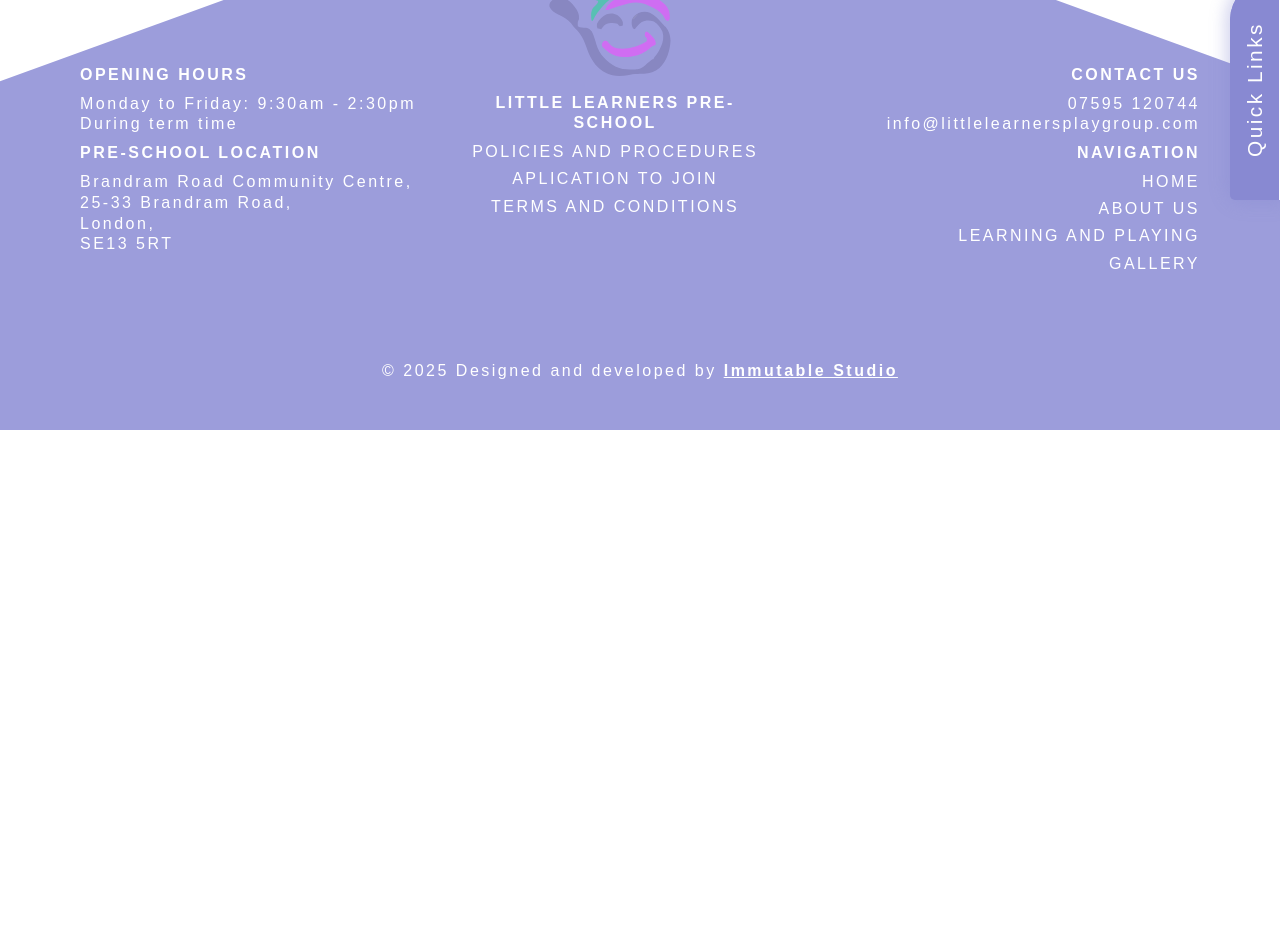
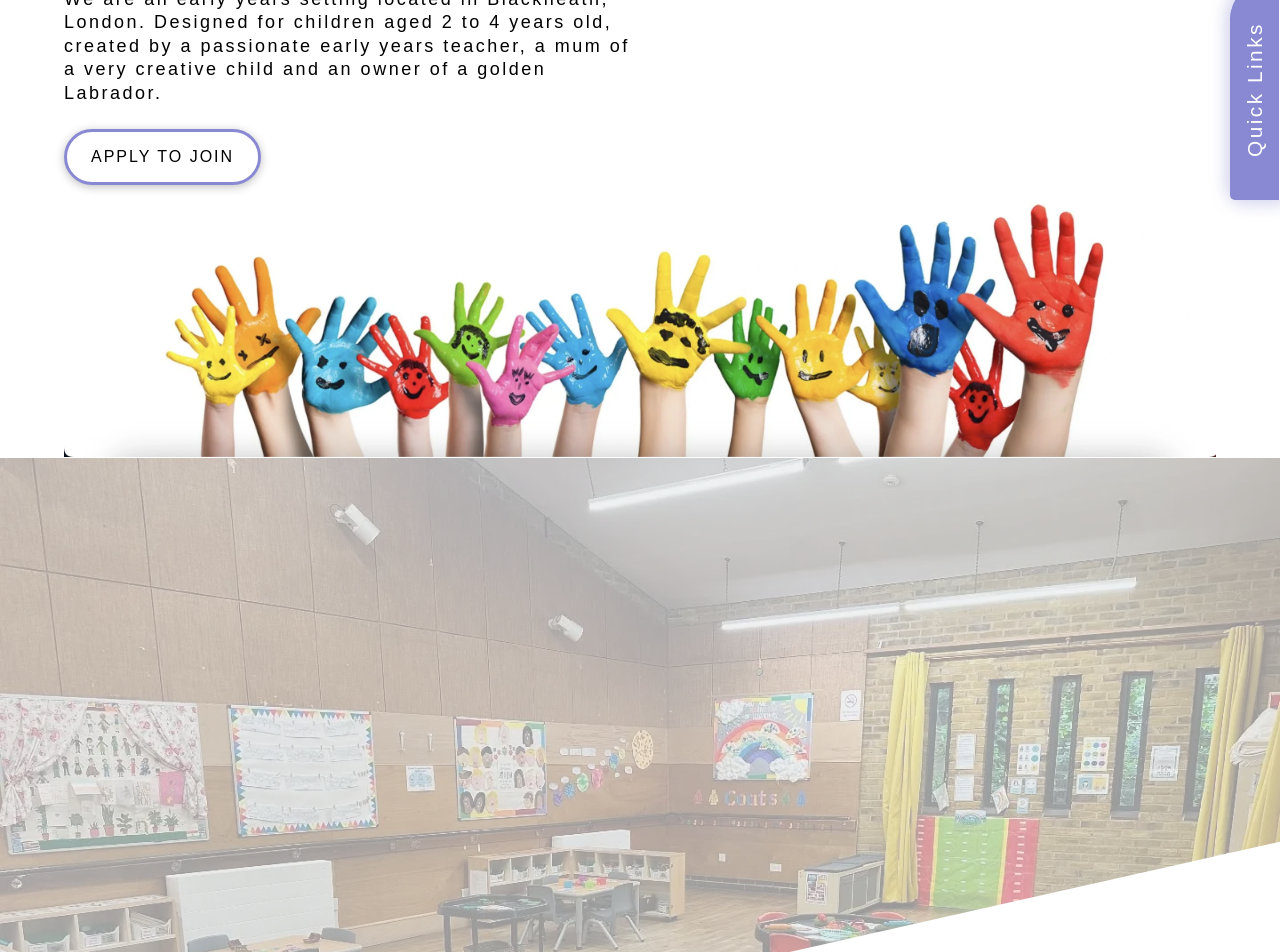
Before and after one commit to curveservices/little-learners, a React (Vite) app: page / in a window 1280 px wide. Shown: the part 300-1252 px from the top of the page. Before the commit the page ends 800 px from the top, so only its background shows below. Built offline with nearby package versions, Linux system fonts and the light colour scheme.

Commit message:
Add Home page layout with hero section, cards, and testimonials

```diff
--- a/src/pages/home/index.jsx
+++ b/src/pages/home/index.jsx
@@ -1,10 +1,108 @@
-import React from 'react'
+import Button from '../../components/button';
+import home from '../../assets/images/home-hero.webp';
+import Cards from '../../components/cards';
+import body from '../../assets/images/hero-body.webp';
+import TextAndImage from "../../components/blurImage";
+import home1 from '../../assets/images/home1.webp';
+import home2 from '../../assets/images/home2.webp';
+import CallToAction from '../../components/cta';
+import Testimonials from '../../components/testimonials';
+import useScrollStates from '../../components/scrollState';
+import "./index.scss";
 
 const Home = () => {
+  const {second, third, fourth, fith} = useScrollStates()
   return (
-    <div>
+    <div className="home-page">
+      <section className="hero">
+        <div className="text-box">
+          <div className="subtitle">
+            <div className="indent"></div>
+            <div>Your Local Pre-School</div>
+          </div>
+          <h1 className="main-title">Little Learners</h1>
+          <p>
+            We are an early years setting located in Blackheath, London.
+            Designed for children aged 2 to 4 years old, created by a passionate
+            early years teacher, a mum of a very creative child and an owner of
+            a golden Labrador.
+          </p>
+          <div className="btn-container">
+            <Button text="Apply to Join" />
+          </div>
+        </div>
+        <img
+          src={home}
+          alt="Little Learners Pre-School, Blackheath, Greenwich, London"
+          className="hero-image"
+          loading="lazy"
+          style={{ paddingTop: "1rem" }}
+        />
+      </section>
+      <section className="second-section">
+        <div className="body-img-overlay">
+          <img
+            src={body}
+            alt="Little Learners Pre-school, Blackheath, London"
+            className="body-img"
+          />
+        </div>
+        <div className={`${second ? "anim" : "none"}`}>
+          <Cards />
+        </div>
+      </section>
+      <section className={`third-section ${third ? "anim" : "none"}`}>
+        <TextAndImage
+          subtitle="Teaching & Learning"
+          title="Our Sessions"
+          p1=" Our exciting, well-rounded programme builds a strong foundation for
+            learning, helping children transition into pre-prep or primary
+            school feeling confident, well-prepared, and ready to embrace new
+            challenges."
+          p2="Our play-based sessions follow the Early Years Foundation Stage
+            Curriculum, encouraging children to explore, make independent
+            choices, and build meaningful relationships as they grow in
+            confidence and curiosity."
+          p3="The Early Years Foundation Stage offers engaging learning through
+            play and group activities. Each child is supported by a Key Worker
+            and a personalised Learning Journey from their first day at Little
+            Learners."
+          text="Find out about us"
+          link="/about-us"
+          img={home1}
+        />
+        <TextAndImage
+          subtitle="Careful Planning"
+          title="Our Stucture"
+          p1="Every session is thoughtfully planned Sylwia, a qualified primary teacher, and our team to ensure children benefit from a balance of child-led play and meaningful teacher-guided learning experiences."
+          p2="Little Learners is filled with bright displays of children’s artwork, celebrating their creativity. We welcome parents with an open-door policy, offering open mornings, show-arounds, and free trial sessions to experience our setting firsthand."
+          p3="We are open during term time only and break up for school holidays and half term."
+          text="Playing & Learning"
+          link="/playing-and-learning"
+          img={home2}
+          reverse
+        />
+      </section>
+      <CallToAction
+        title="Open Times"
+        p1="Monday to Friday 9.30am - 2.30pm during term time"
+        text1="Term Times"
+        link1="https://lewisham.gov.uk/myservices/education/schools/term-dates/term-dates-25-26"
+        text2="Apply to Join"
+        link2="/"
+      />
+      <section className="fith-section">
+        <div className="body-img-overlay">
+          <img
+            src={body}
+            alt="Little Learners Pre-school, Blackheath, London"
+            className="body-img"
+          />
+        </div>
+        <Testimonials />
+      </section>
     </div>
-  )
+  );
 }
 
 export default Home
--- a/src/pages/home/index.scss
+++ b/src/pages/home/index.scss
@@ -0,0 +1,32 @@
+.second-section {
+    .cards-container {
+        position: relative;
+        z-index: 1;
+        padding: 12rem 0rem 4rem;
+    }
+    .body-img {
+        position: absolute;
+        left: 0;
+        opacity: 0.4;
+        z-index: -1;
+        margin-top: -0.3rem;
+        width: 100%;
+        height: auto;
+        object-fit: cover;
+        clip-path: polygon(0 0, 100% 0, 100% 40%, 0 70%);
+    }
+}
+.fith-section {
+    margin-bottom: 4rem;
+    .body-img {
+        position: absolute;
+        left: 0;
+        opacity: 0.4;
+        z-index: -1;
+        margin-top: -0.3rem;
+        width: 100%;
+        height: auto;
+        object-fit: cover;
+        clip-path: polygon(0% 70%, 100% 40%, 100% 100%, 0% 100%);
+    }
+}
```
